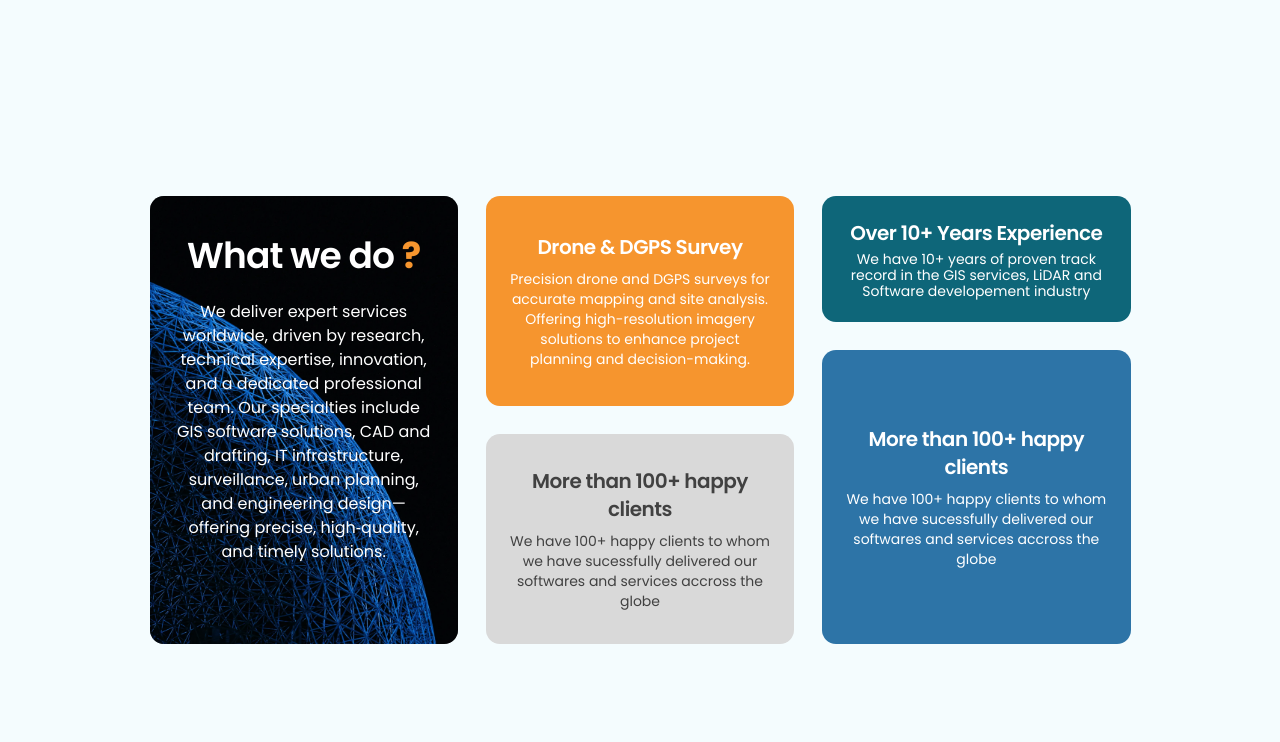
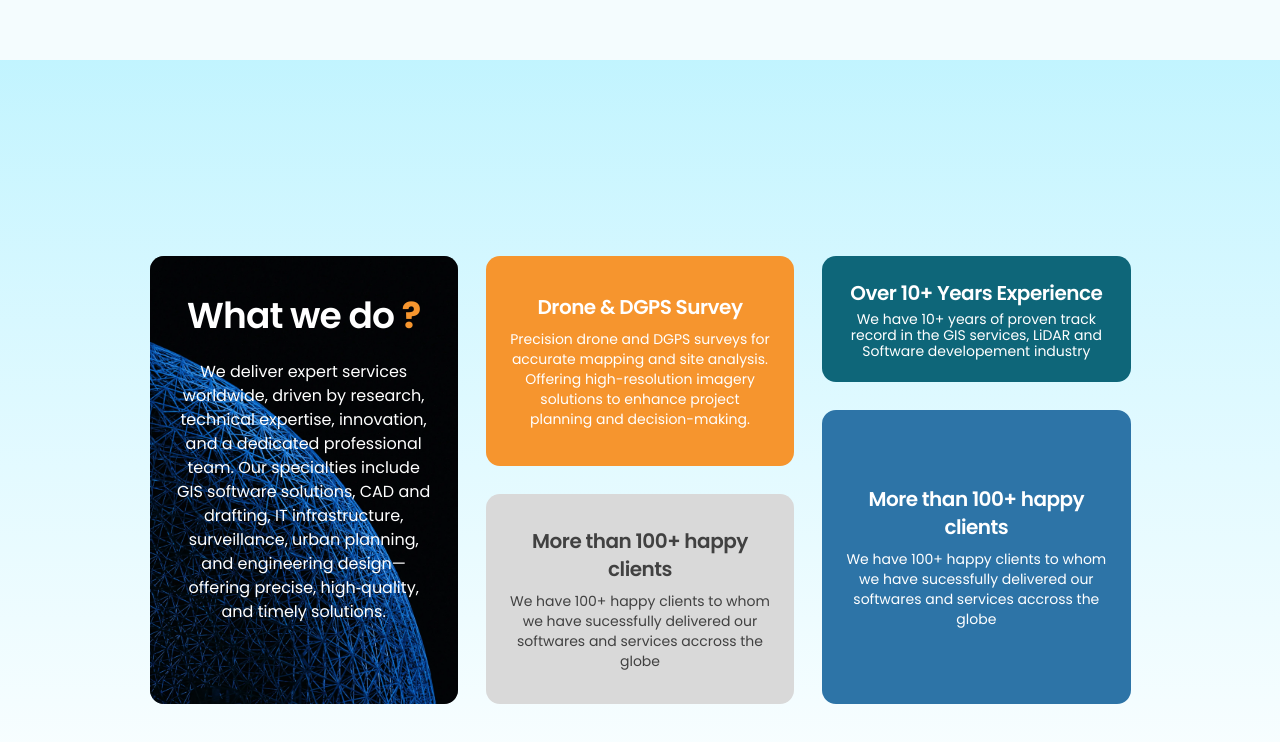
Before and after one commit to guddudash73/TCPL-website, a React (Vite) app: page / in a window 1280 px wide. Shown: the part 1620-2362 px from the top of the page. Built offline with nearby package versions, Linux system fonts and the light colour scheme.

Commit message:
added services section and bug fix

```diff
--- a/src/Components/Layout/Cards.jsx
+++ b/src/Components/Layout/Cards.jsx
@@ -5,7 +5,7 @@ const Cards = () => {
   return (
     <div
       id="cards"
-      className="w-full h-auto md:h-screen md:pt-20 overflow-hidden pt-20"
+      className="w-full h-auto md:h-screen overflow-hidden pt-10 bg-gradient-to-b from-[#8FECFF]/50 to-[#ffff] mt-20"
     >
       <div className="ab-container flex justify-center items-center h-full">
         <div className=" grid grid-cols-1 md:grid-cols-3 w-full gap-7">
--- /dev/null
+++ b/src/Components/Layout/Services.jsx
@@ -0,0 +1,11 @@
+import React from "react";
+
+const Services = () => {
+  return (
+    <div className="w-full h-auto pt-10">
+      <div className="ab-container "></div>
+    </div>
+  );
+};
+
+export default Services;
```
